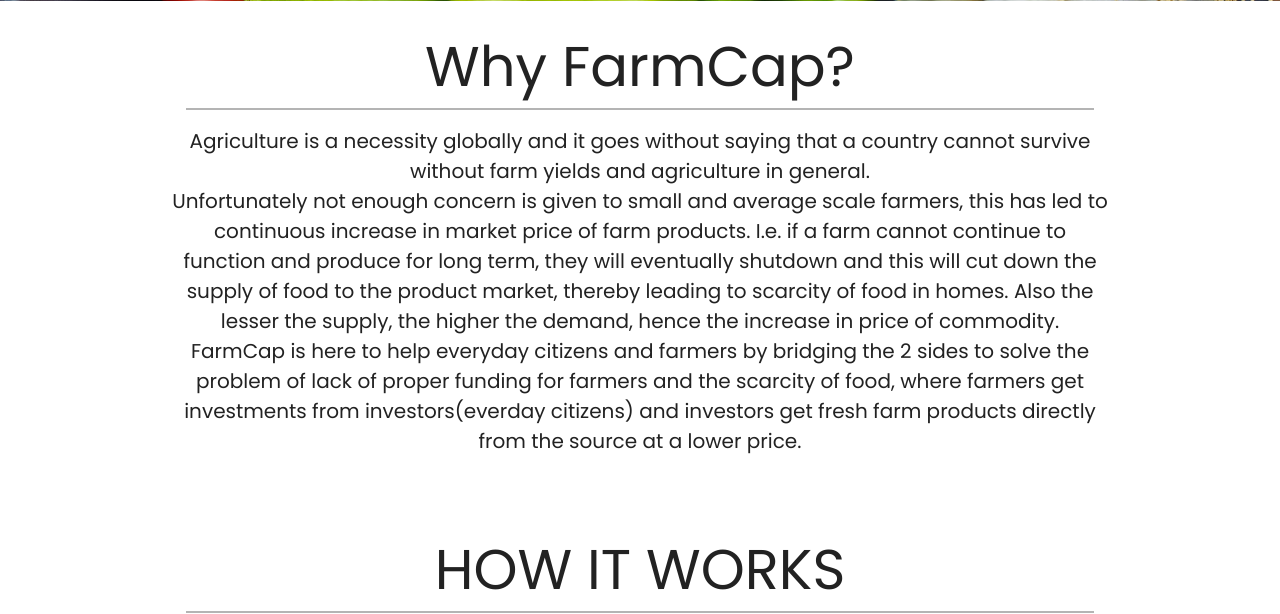
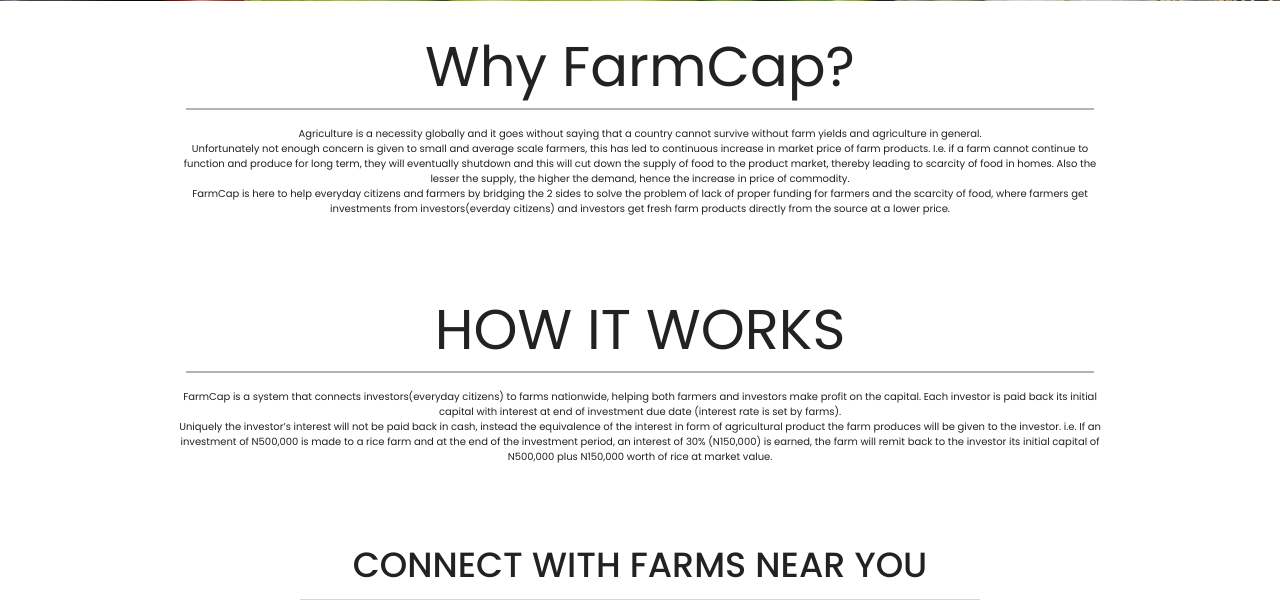
Before and after one commit to Tourch-tech/FarmCap, a PHP site: page /about.html in a window 1280 px wide. Shown: the part 977-1591 px from the top of the page. Run offline with PHP 8.4, Linux system fonts and the light colour scheme; some libraries are stand-ins or nearby versions.

Commit message:
Update about.css

```diff
--- a/about.css
+++ b/about.css
@@ -147,7 +147,7 @@ html, body {
   h1.display-4-fay {
     font-size: 35px;
   }
-  .container-fluid padding{
+  .container-fluid p {
     font-size: 10px;
   }
 
```
